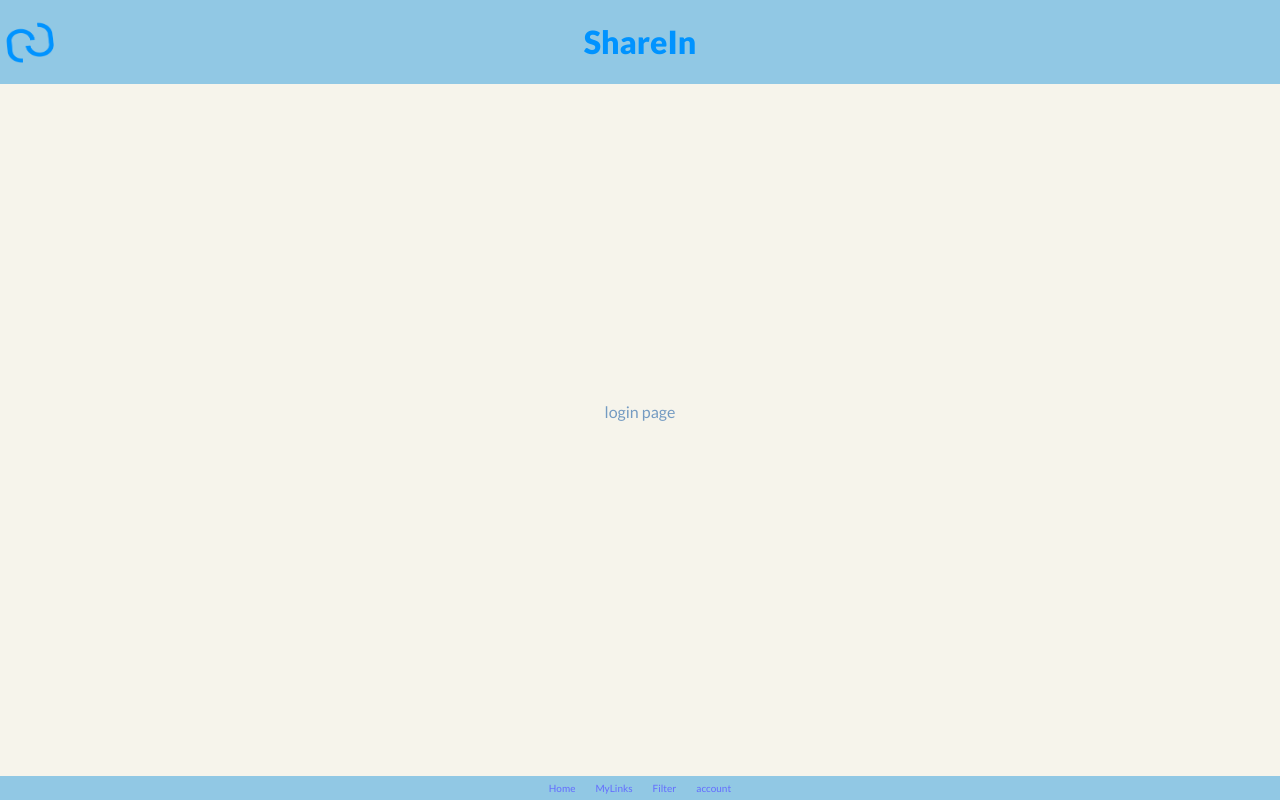
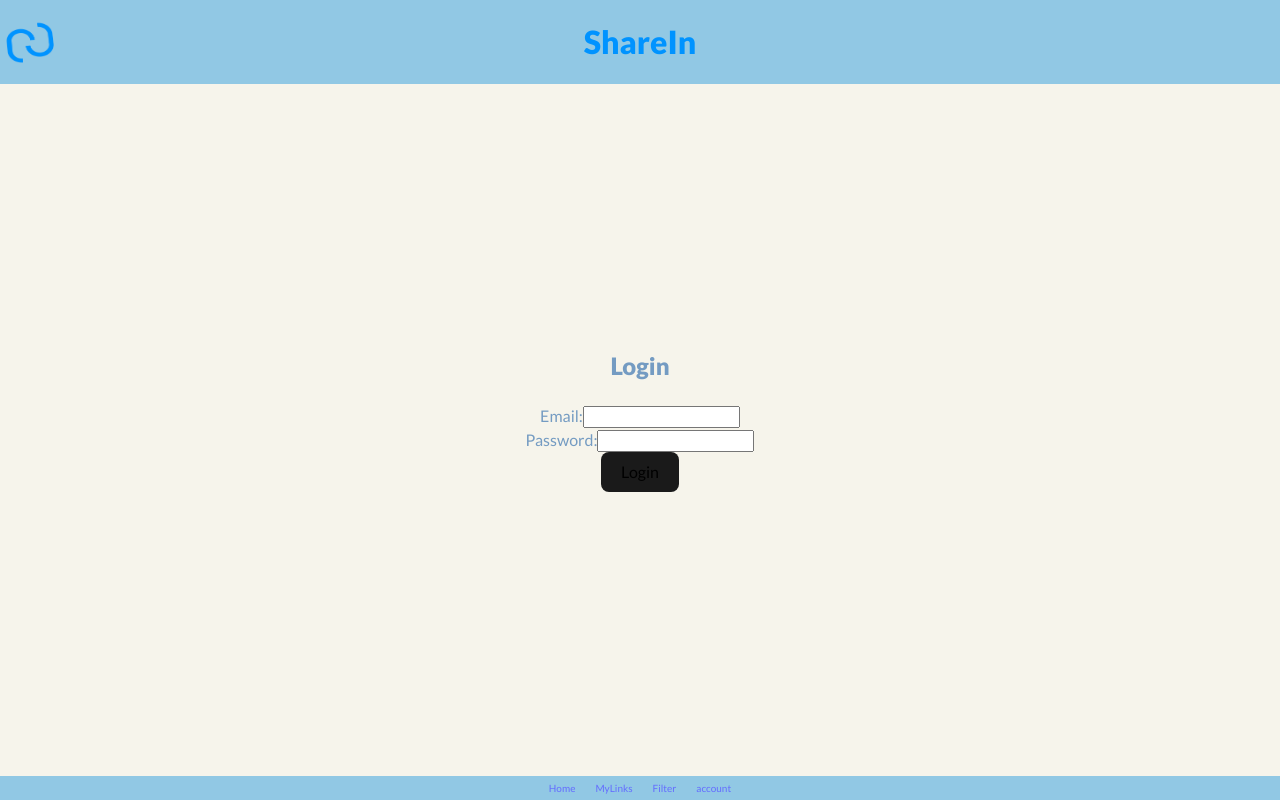
Before and after one commit to AnitaToRemember/proyectoFinal-linkShareFrontend, a React (Vite) app: page /login in a window 1280 px wide. Built offline with nearby package versions, Linux system fonts and the light colour scheme.

Commit message:
Routes are added, registration and login components are created and various errors are corrected

```diff
--- a/src/App.jsx
+++ b/src/App.jsx
@@ -1,10 +1,13 @@
+import './App.css'
 import { Route, Routes } from 'react-router-dom'
-import './App.css'
 import HomePage from './pages/HomePage'
 import MyLinks from './pages/MyLinks'
 import HeaderBar from './components/HeaderBar'
 import NavigationBar from './components/NavigationBar'
 import NotFoundPage from './pages/notFoundPage'
+import RegisterPage from './pages/RegisterPage'
+import LoginPage from './pages/LoginPage'
+import AccountPage from './pages/AccountPage'
 
 function App() {
 
@@ -13,12 +16,12 @@ function App() {
       <HeaderBar />
         <Routes>
           <Route path="/" element={<HomePage />}/>
-          <Route path="/register" element={<p> register page</p>} />
-          <Route path="/login" element={<p>login page</p> }/>
+          <Route path="/register" element={<RegisterPage />} />
+          <Route path="/login" element={<LoginPage />}/>
           <Route path="/mylinks" element={<MyLinks />} />
           <Route path="/filter"element={<p>filter</p>} />
           <Route path="/links:id" element={<p>one link page</p> }/>
-          <Route path="/account" element={<p>account page</p> }/>
+          <Route path="/account" element={<AccountPage/>}/>
           <Route path="*" element={<NotFoundPage /> }/>
         </Routes>
       <NavigationBar/>
--- /dev/null
+++ b/src/components/Auth.jsx
@@ -0,0 +1,17 @@
+import { Link } from "react-router-dom"
+
+const Auth = () => {
+    return (
+        <ul>
+            <li>
+                <Link to={"/Register"}>Register</Link>
+            </li>
+            <li>
+                <Link to={"/Login"}>Login</Link>
+            </li>
+        </ul>
+    )
+}
+
+
+export default Auth
--- /dev/null
+++ b/src/pages/AccountPage.jsx
@@ -0,0 +1,14 @@
+const AccountPage = () => {
+
+
+    return (
+        <section>
+            <h3>Acount Page</h3>
+
+
+        </section>
+    )
+}
+
+
+export default AccountPage
--- a/src/pages/HomePage.jsx
+++ b/src/pages/HomePage.jsx
@@ -1,14 +1,20 @@
+import Auth from '../components/Auth'
 import HeaderBar from '../components/HeaderBar'
 import ListAllLinks from '../components/ListAllLinks'
 import NavigationBar from '../components/NavigationBar'
+
+
 
 function HomePage() {
 
 return (
     <main>
-        <HeaderBar />
-            <ListAllLinks />
+        <HeaderBar>
+            <Auth />
+       </HeaderBar>
+        <ListAllLinks />
         <NavigationBar />
+        <Auth />
 
     </main>
     )
--- /dev/null
+++ b/src/pages/LoginPage.jsx
@@ -0,0 +1,51 @@
+import React, { useState } from 'react';
+
+function Login() {
+  const [formData, setFormData] = useState({
+    email: '',
+    password: '',
+  });
+
+  const handleChange = (e) => {
+    const { name, value } = e.target;
+    setFormData({ ...formData, [name]: value });
+  };
+
+  const handleSubmit = (e) => {
+    e.preventDefault();
+    // Aquí puedos agregar la lógica para enviar los datos del formulario de inicio de sesión al servidor.
+
+    console.log(formData);
+  };
+
+  return (
+    <div>
+      <h2>Login</h2>
+      <form onSubmit={handleSubmit}>
+        <div>
+          <label htmlFor="email">Email:</label>
+          <input
+            type="email"
+            id="email"
+            name="email"
+            value={formData.email}
+            onChange={handleChange}
+          />
+        </div>
+        <div>
+          <label htmlFor="password">Password:</label>
+          <input
+            type="password"
+            id="password"
+            name="password"
+            value={formData.password}
+            onChange={handleChange}
+          />
+        </div>
+        <button type="submit">Login</button>
+      </form>
+    </div>
+  );
+}
+
+export default Login;
--- /dev/null
+++ b/src/pages/RegisterPage.jsx
@@ -0,0 +1,64 @@
+//import { Link } from "react-router-dom"
+
+//import React, { useState } from 'react';
+
+function Registration() {
+  const [formData, setFormData] = useState({
+    name: '',
+    email: '',
+    password: '',
+  });
+
+  const handleChange = (e) => {
+    const { name, value } = e.target;
+    setFormData({ ...formData, [name]: value });
+  };
+
+  const handleSubmit = (e) => {
+    e.preventDefault();
+    // Aquí puedo agregar la lógica para enviar los datos del formulario al servidor
+    // Por ejemplo, puedo utilizar una solicitud AJAX (axios, fetch) para enviar los datos al backend.
+    console.log(formData);
+  };
+
+  return (
+    <div>
+      <h2>Registration</h2>
+      <form onSubmit={handleSubmit}>
+        <div>
+          <label htmlFor="name">Name:</label>
+          <input
+            type="text"
+            id="name"
+            name="name"
+            value={formData.name}
+            onChange={handleChange}
+          />
+        </div>
+        <div>
+          <label htmlFor="email">Email:</label>
+          <input
+            type="email"
+            id="email"
+            name="email"
+            value={formData.email}
+            onChange={handleChange}
+          />
+        </div>
+        <div>
+          <label htmlFor="password">Password:</label>
+          <input
+            type="password"
+            id="password"
+            name="password"
+            value={formData.password}
+            onChange={handleChange}
+          />
+        </div>
+        <button type="submit">Register</button>
+      </form>
+    </div>
+  );
+}
+
+export default Registration;
```
Also changed, not shown: src/components/Footer.jsx (added, +14 -0 lines).
